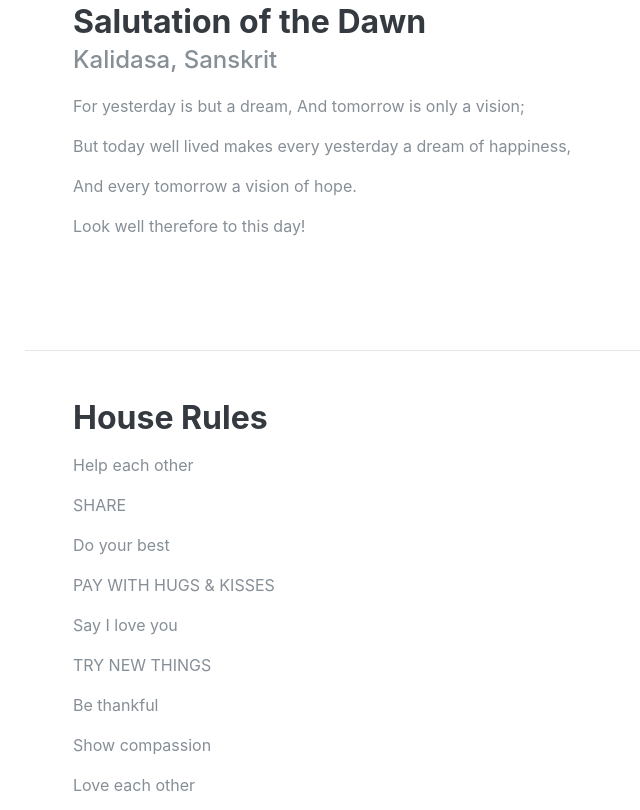
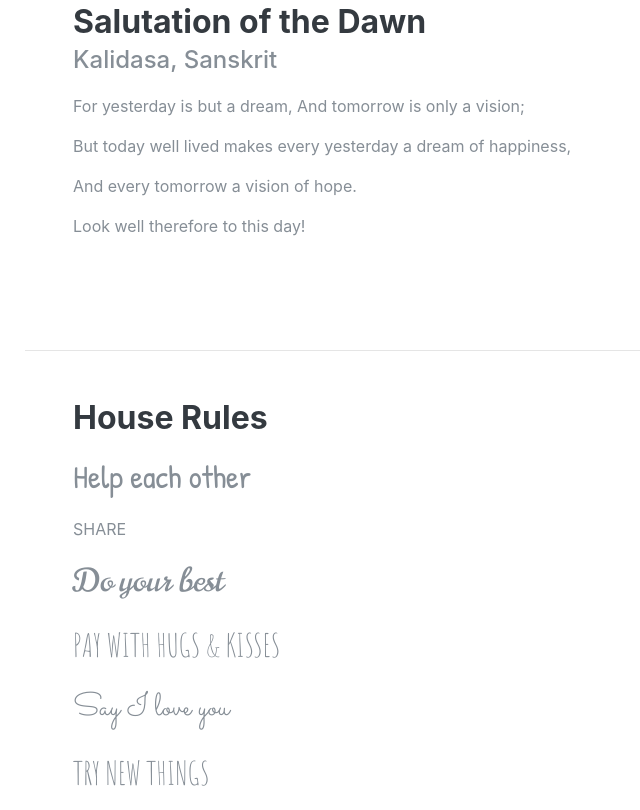
Before and after one commit to tsusanto/quotes, a plain HTML site: page index.html in a window 1280 px wide. Shown: the part 1984-2794 px from the top of the page, without its empty margins (247-887 px from the left). Drawn offline with Linux system fonts and the light colour scheme; a script that the page names is missing; a web font is replaced by a local one.

Commit message:
Update resume.css

```diff
--- a/css/resume.css
+++ b/css/resume.css
@@ -50,7 +50,26 @@ p.lead {
   font-family: 'Dancing Script';
   font-size: 2rem;
 }
-
+.two {
+  font-family: 'Norican';
+  font-size: 2rem;
+}
+.three {
+  font-family: 'Sacramento';
+  font-size: 2rem;
+}
+.four {
+  font-family: 'Grand Hotel';
+  font-size: 2rem;
+}
+.five {
+  font-family: 'Patrick Hand';
+  font-size: 2rem;
+}
+.six {
+  font-family: 'Amatic SC';
+  font-size: 2rem;
+}
 .subheading {
   font-weight: 500;
   font-family: 'Saira Extra Condensed', -apple-system, BlinkMacSystemFont, 'Segoe UI', Roboto, 'Helvetica Neue', Arial, sans-serif, 'Apple Color Emoji', 'Segoe UI Emoji', 'Segoe UI Symbol', 'Noto Color Emoji';
@@ -89,7 +108,6 @@ p.lead {
 #sideNav .navbar-nav .nav-item .nav-link {
   font-weight: 800;
   letter-spacing: 0.05rem;
-  text-transform: uppercase;
 }
 
 #sideNav .navbar-toggler:focus {
```
